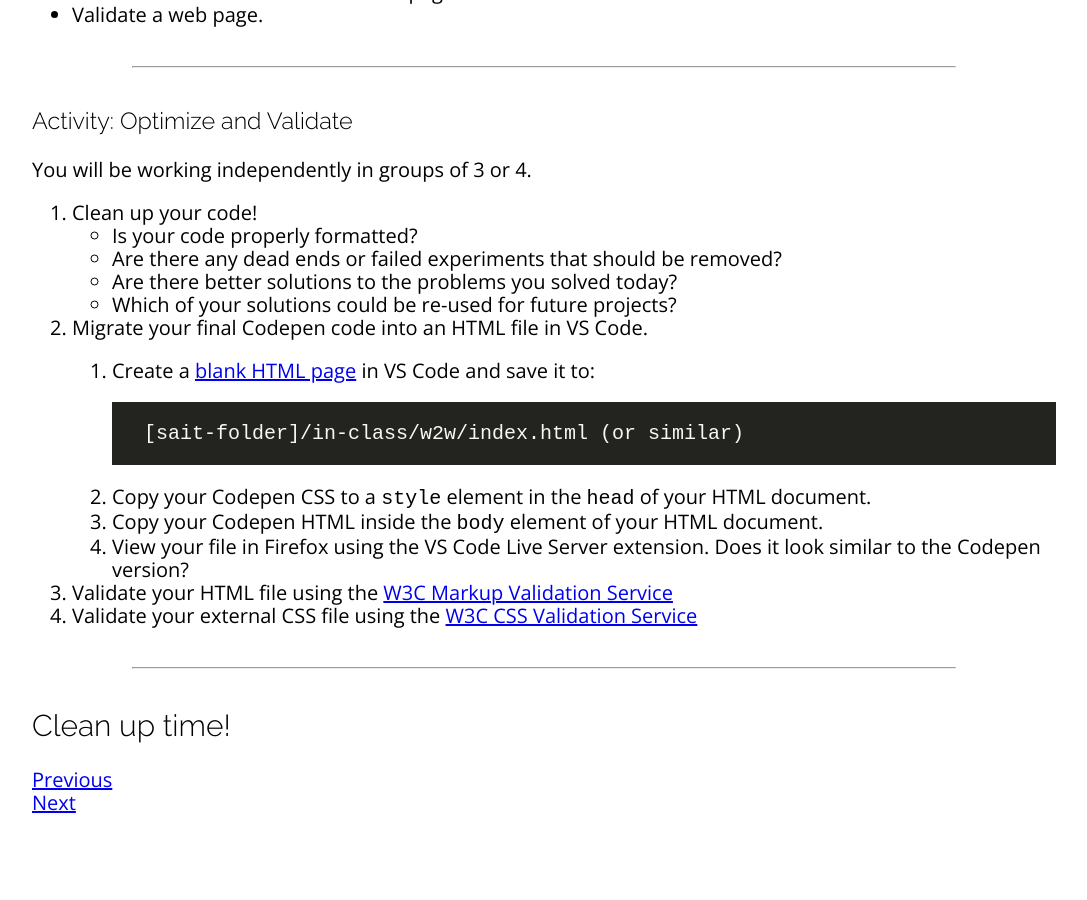
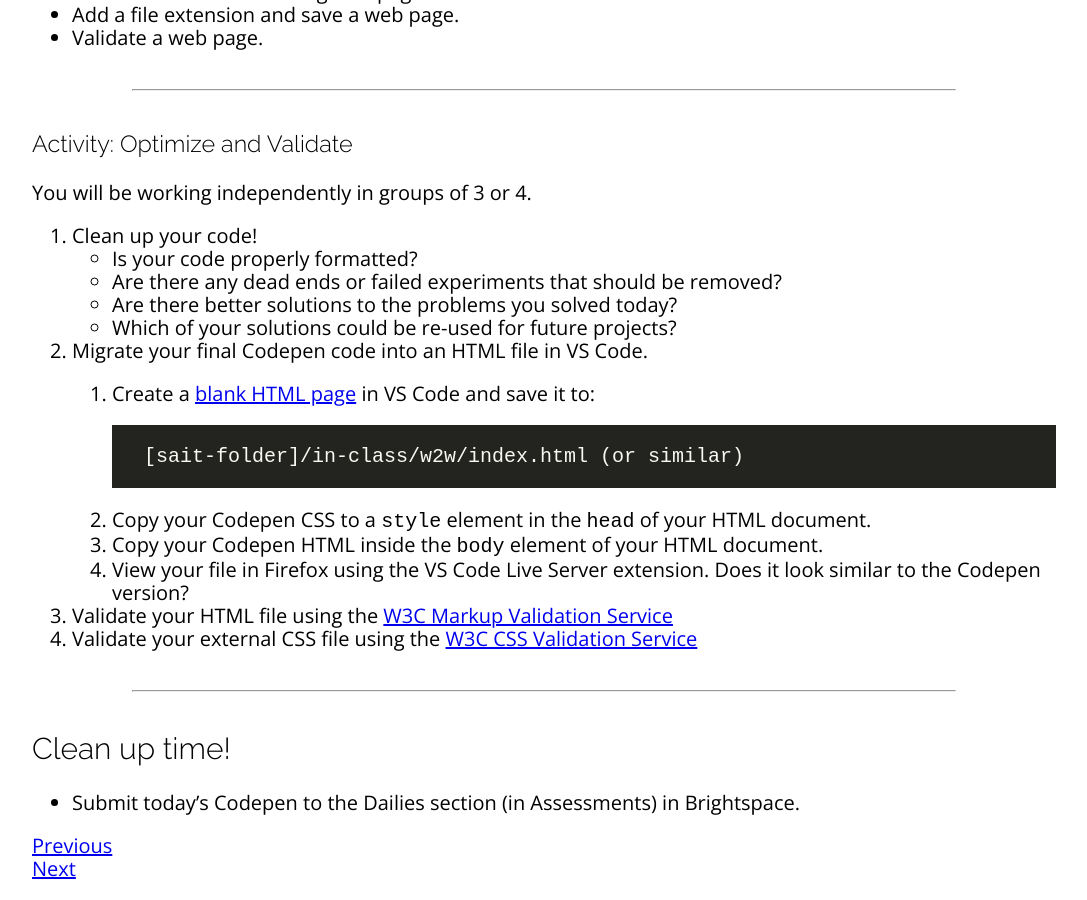
Before and after one commit to sait-wbdv/winter-2021, a Jekyll site: the page built from _posts/2021-01-20-long-form-text.md, in a window 1280 px wide and 900 px high, scrolled down 4314 px. Shown: the whole window, without its empty margins (96-1183 px from the left). Built offline with Jekyll 4.4.1, drawn with Linux system fonts in a browser that asks for light colours; nearby versions of some CDN libraries; before the commit the page ends 5148 px from its top, so only the background shows below that; some of the changed text lies outside the part shown.

Commit message:
added dailies to housekeeping

```diff
--- a/_posts/2021-01-20-long-form-text.md
+++ b/_posts/2021-01-20-long-form-text.md
@@ -7,7 +7,8 @@ categories: cpnt260
 ## Housekeeping
 1. Poll: HTML/CSS skillz
 2. Updated: [Open Source Assets Cheatsheet]({{site.baseurl}}/cheatsheets/copyright/open-assets)
-2. New nav page: [WBDV Library]({{site.baseurl}}/library)
+3. New nav page: [WBDV Library]({{site.baseurl}}/library)
+4. Dailies submissions in Brightspace
 
 ## Homework
 1. Review
@@ -158,3 +159,4 @@ You will be working independently in groups of 3 or 4.
 ---
 
 ## Clean up time!
+- Submit today's Codepen to the Dailies section (in Assessments) in Brightspace.
```
